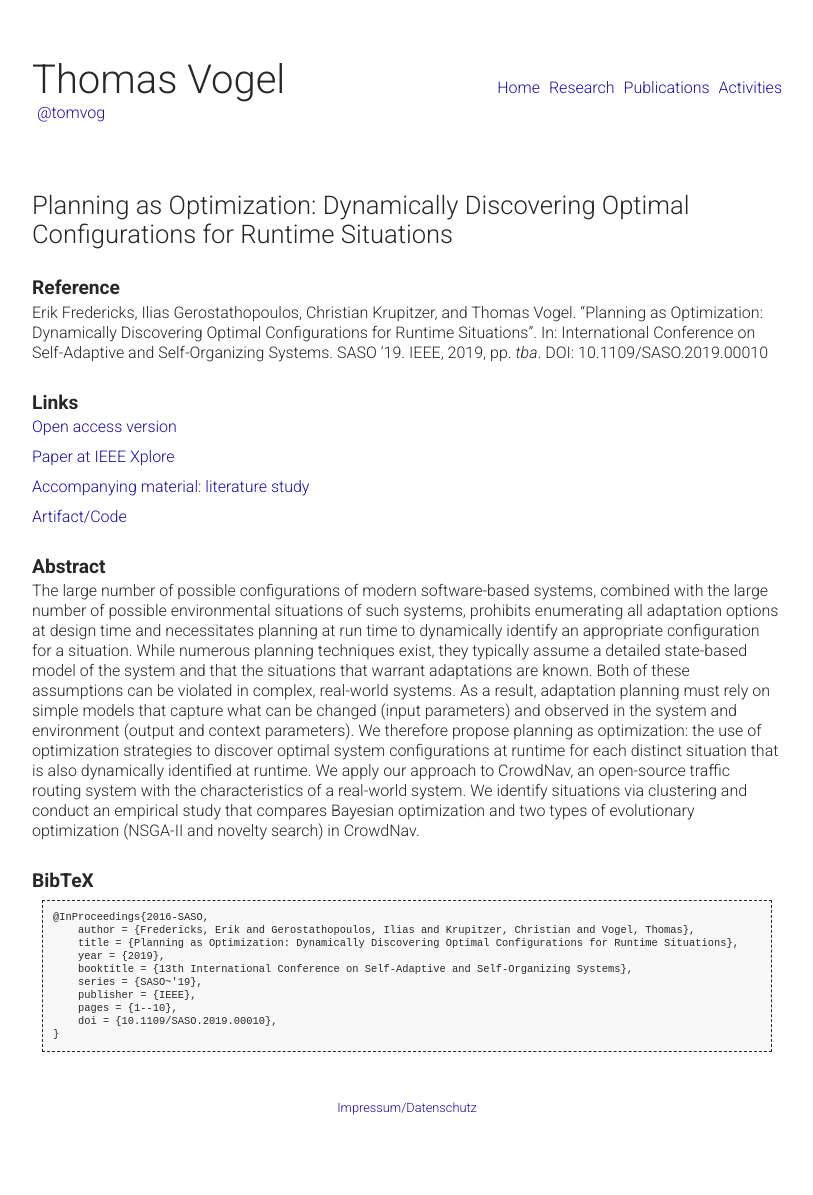
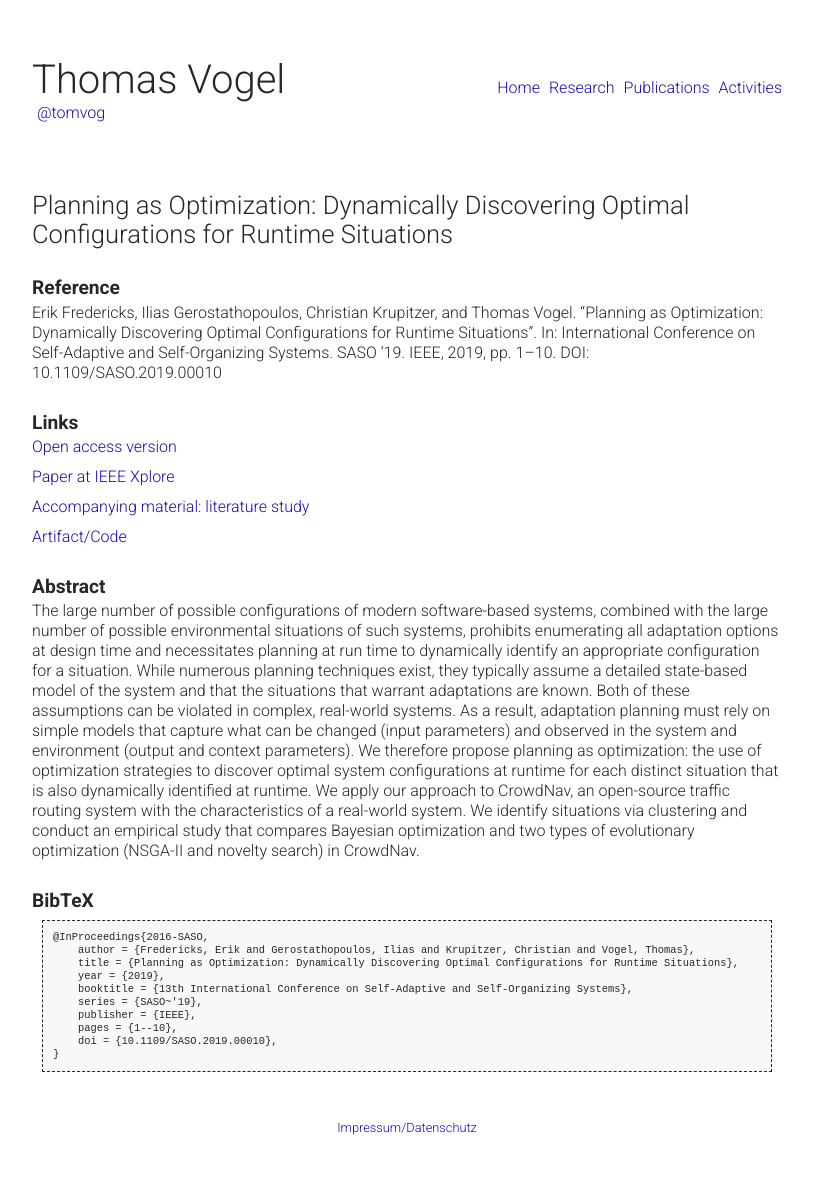
Before and after one commit to thomas-vogel/thomas-vogel.github.io, a Jekyll site: the page built from _pages/publications/2019-SASO.md, in a window 1280 px wide. Shown: the whole page, without its empty margins (233-1046 px from the left). Built offline with Jekyll 4.4.1, drawn with Linux system fonts in a browser that asks for light colours.

Commit message:
Add page number for SASO'19.

```diff
--- a/_pages/publications/2019-SASO.md
+++ b/_pages/publications/2019-SASO.md
@@ -5,7 +5,7 @@ layout: paper
 ---
 
 ## Reference
-Erik Fredericks, Ilias Gerostathopoulos, Christian Krupitzer, and Thomas Vogel. "Planning as Optimization: Dynamically Discovering Optimal Configurations for Runtime Situations". In: International Conference on Self-Adaptive and Self-Organizing Systems. SASO '19. IEEE, 2019, pp. _tba_. DOI: 10.1109/SASO.2019.00010
+Erik Fredericks, Ilias Gerostathopoulos, Christian Krupitzer, and Thomas Vogel. "Planning as Optimization: Dynamically Discovering Optimal Configurations for Runtime Situations". In: International Conference on Self-Adaptive and Self-Organizing Systems. SASO '19. IEEE, 2019, pp. 1--10. DOI: 10.1109/SASO.2019.00010
 
 ## Links
 [Open access version](https://arxiv.org/abs/1905.01071){:target="_blank"}
```
